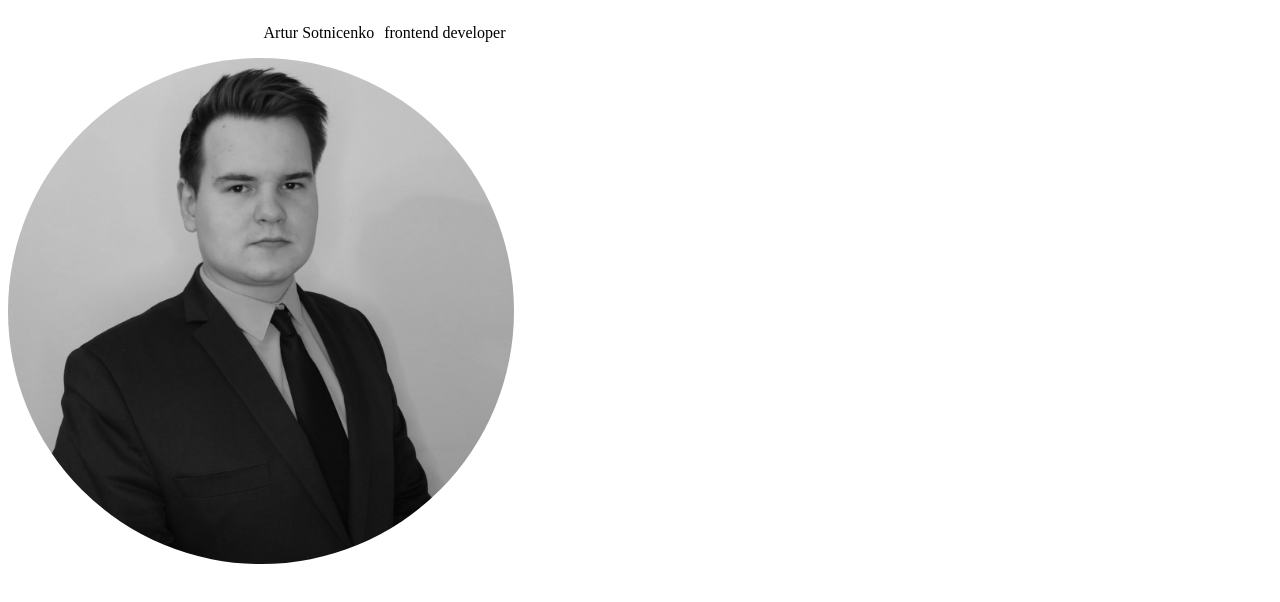
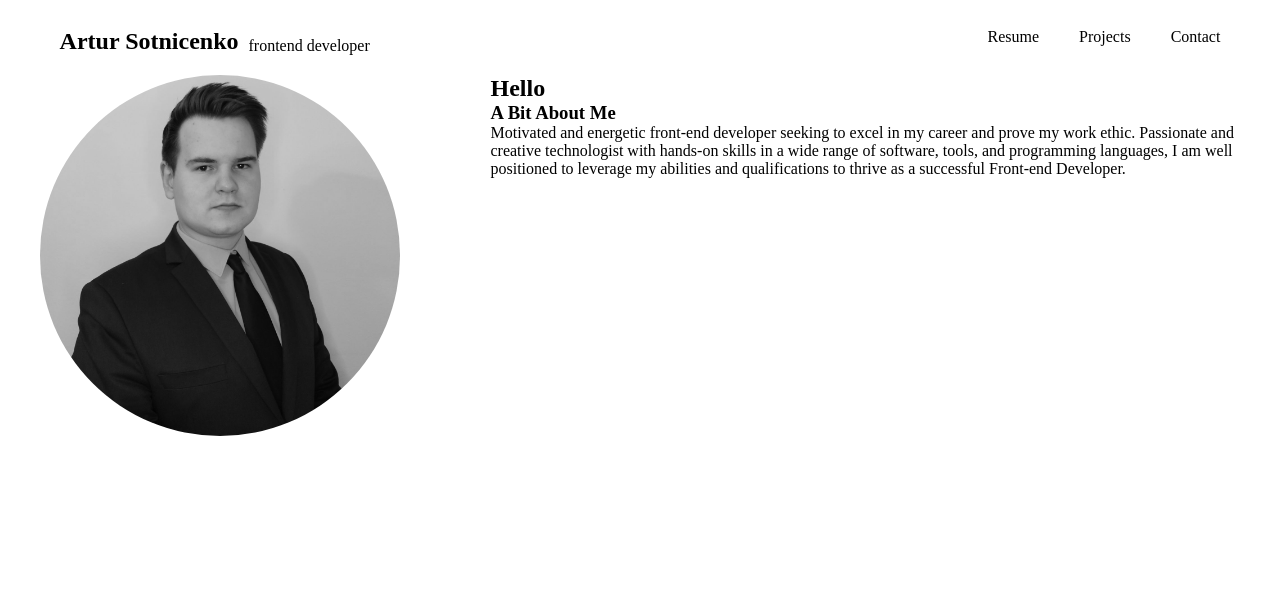
Before and after one commit to ArturSotnichenko/Portfolio, a plain HTML site: page portfolio website/index.html in a window 1280 px wide. Drawn offline with Linux system fonts and the light colour scheme.

Commit message:
header update

```diff
--- a/portfolio website/index.html
+++ b/portfolio website/index.html
@@ -8,17 +8,22 @@
 </head>
 <body>
 
+    <div class="wrapper">
+
+
     <header>
 
 
     <div class="name_wrap">
-        <p>Artur Sotnicenko</p>
+        <h2>Artur Sotnicenko</h2>
         <p>frontend developer</p>
     </div>
-    <div>
-<span></span>
-<span></span>
-<span></span>
+    <div class="nav_wrap">
+        <span> <a href="">Resume</a> </span>
+
+        <span>  <a href="">Projects</a></span>
+
+        <span> <a href="">Contact </a> </span>
 
     </div>
 
@@ -30,11 +35,13 @@
             <img  class="photo" src="assets/images/a.sot.jpg" alt="image">
         </div>
 
-        <div class="selfInfo">
+        <div class="aboutme_wrap">
+            <h1>Hello</h1>
+            <h3>A Bit About Me</h3>
+            <p>Motivated and energetic front-end developer seeking to excel in my career and prove my work ethic&period;
+             Passionate and creative technologist with hands-on skills in a wide range of software&comma; tools&comma; and programming languages&comma;
+             I am well positioned to leverage my abilities and qualifications to thrive as a successful Front-end Developer&period;</p>
 
-            <div></div>
-            <div></div>
-            <div></div>
 
         </div>
     </section>
@@ -49,7 +56,7 @@
 
 
 
-
+</div>
     <script src="index.js"></script>
 </body>
 </html>
--- a/portfolio website/style.css
+++ b/portfolio website/style.css
@@ -2,26 +2,69 @@
 
 body {
 display: flex;
-flex-direction: column;
-
+justify-content: center;
 
 }
 
+h1,h2,h3,p{
+    margin: 0;
+    padding:0;
+}
+
+a{
+    color: black;
+    text-decoration: none;
+}
+ hr{
+    width: 2px;
+
+    border: 0;
+    background-color: #000;
+ }
+
+.wrapper{
+    display: flex;
+flex-direction: column;
+    width:95% ;
+}
+
+
 header{
     display: flex;
-    justify-content: space-around;
+    justify-content: space-between;
+   margin: 20px;
 
 }
 .name_wrap{
     display: flex;
     gap: 10px;
+    align-items: flex-end;
+
+}
+
+.nav_wrap{
+    display: flex;
+    gap: 40px;
 
 }
 
 
 
+section {
+    display: flex;
+}
+
+
+
+
 .photo{
-    width:40%;
+    width:80%;
     border-radius: 50%;
-    -webkit-filter: grayscale(100%);
+  filter: grayscale(100%);
 }
+
+.aboutme_wrap{
+    display: flex;
+    flex-direction: column;
+
+}
```
